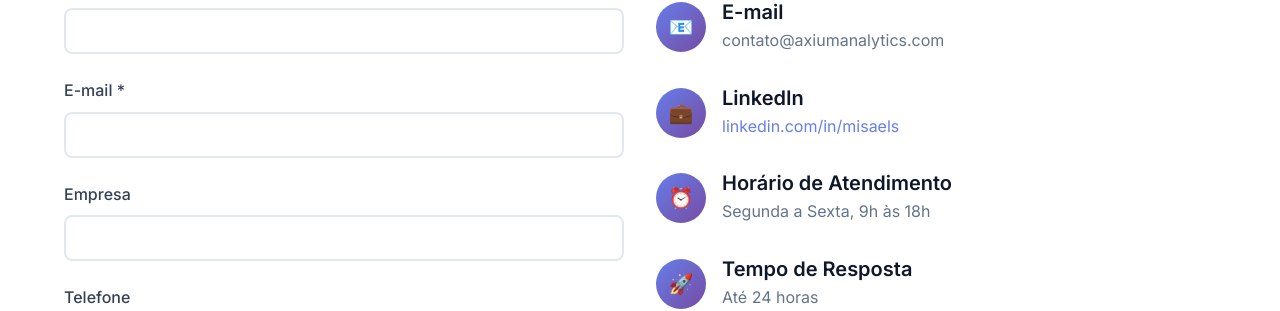
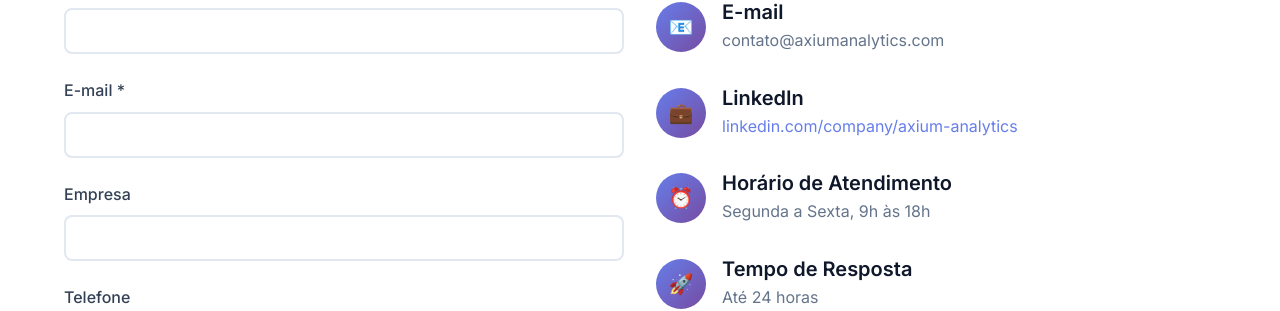
Before and after one commit to misaelsvp/axium-analytics, a Jekyll site: the page built from contact.md, in a window 1280 px wide and 900 px high, scrolled down 591 px. Shown: the part 144-455 px from the top of the window. Built offline with Jekyll 4.4.1, drawn with Linux system fonts in a browser that asks for light colours.

Commit message:
feat: atualização do link do LinkedIn para página da empresa
- Atualizado link do LinkedIn de perfil pessoal para página da empresa
- Alterado de linkedin.com/in/misaels para linkedin.com/company/axium-analytics
- Atualizado em todos os arquivos: _layouts/default.html, index.html, _config.yml, README.md, contact.md
- Links agora direcionam para a página oficial da Axium Analytics no LinkedIn
- Melhor alinhamento com a identidade corporativa

```diff
--- a/_config.yml
+++ b/_config.yml
@@ -49,7 +49,7 @@ exclude:
 social:
   - name: LinkedIn
     icon: linkedin
-    url: "https://linkedin.com/in/misaels"
+    url: "https://www.linkedin.com/company/axium-analytics"
   - name: GitHub
     icon: github
     url: "https://github.com/misaels"
--- a/_layouts/default.html
+++ b/_layouts/default.html
@@ -81,7 +81,7 @@
                         <h4>Contato</h4>
                         <ul>
                             <li><a href="mailto:contato@axiumanalytics.com">contato@axiumanalytics.com</a></li>
-                            <li><a href="https://linkedin.com/in/misaels" target="_blank">LinkedIn</a></li>
+                            <li><a href="https://www.linkedin.com/company/axium-analytics" target="_blank">LinkedIn</a></li>
                         </ul>
                     </div>
                 </div>
--- a/contact.md
+++ b/contact.md
@@ -96,7 +96,7 @@ permalink: /contact/
             <div>
               <h4 style="margin-bottom: 0.25rem;">LinkedIn</h4>
               <p style="margin: 0; color: #64748b;">
-                <a href="https://linkedin.com/in/misaels" target="_blank" style="color: #667eea;">linkedin.com/in/misaels</a>
+                <a href="https://www.linkedin.com/company/axium-analytics" target="_blank" style="color: #667eea;">linkedin.com/company/axium-analytics</a>
               </p>
             </div>
           </div>
@@ -157,7 +157,7 @@ permalink: /contact/
     </p>
     <div class="cta-buttons">
       <a href="mailto:contato@axiumanalytics.com" class="btn btn-secondary">Enviar E-mail</a>
-      <a href="https://linkedin.com/in/misaels" target="_blank" class="btn" style="background: white; color: #667eea; border: 2px solid white;">Conectar no LinkedIn</a>
+      <a href="https://www.linkedin.com/company/axium-analytics" target="_blank" class="btn" style="background: white; color: #667eea; border: 2px solid white;">Conectar no LinkedIn</a>
     </div>
   </div>
 </section>
--- a/index.html
+++ b/index.html
@@ -149,7 +149,7 @@ title: Início
     </p>
     <div class="cta-buttons">
       <a href="mailto:contato@axiumanalytics.com" class="btn btn-secondary">Fale Conosco</a>
-      <a href="https://linkedin.com/in/misaels" target="_blank" class="btn" style="background: white; color: #1e40af; border: 2px solid white; font-weight: 600;">LinkedIn</a>
+      <a href="https://www.linkedin.com/company/axium-analytics" target="_blank" class="btn" style="background: white; color: #1e40af; border: 2px solid white; font-weight: 600;">LinkedIn</a>
     </div>
   </div>
 </section>
```
Also changed, not shown: README.md.
